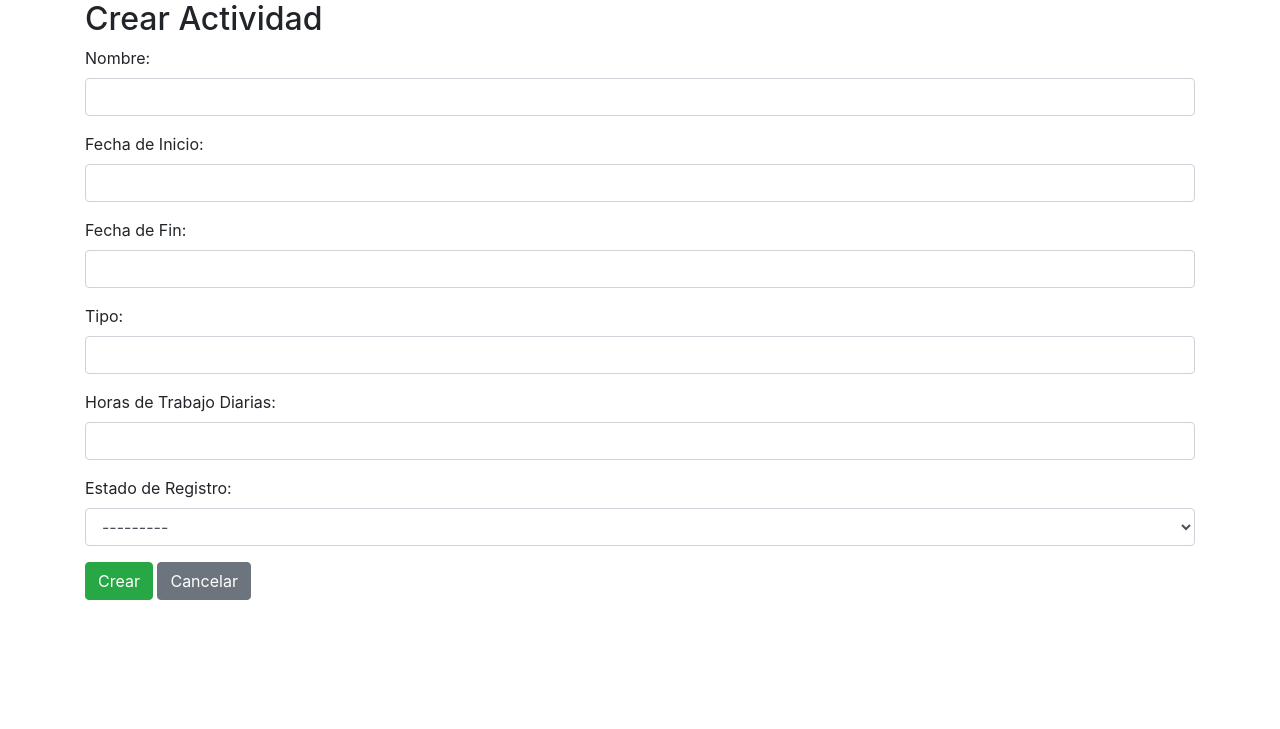
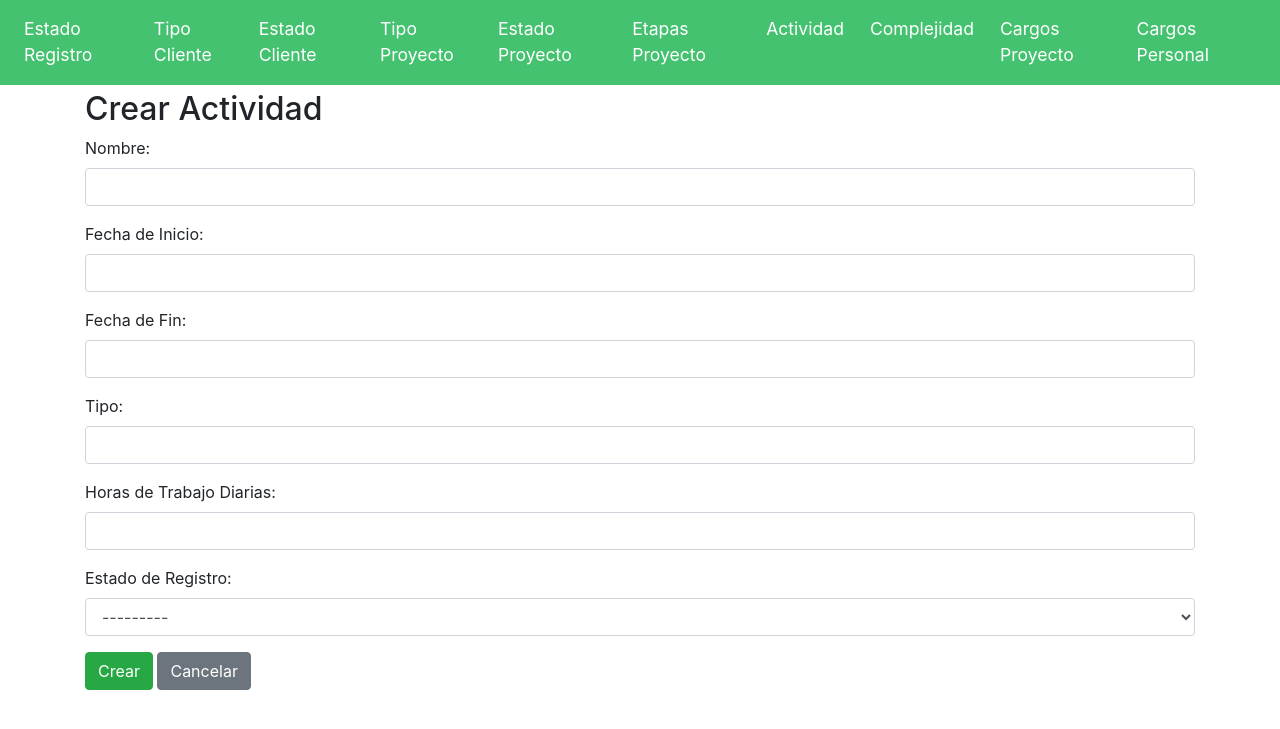
Before and after one commit to YeyderJHJL/PROYECTO_BBDD, a Django app: page /actividad/new/ in a window 1280 px wide. Shown: the top 729 px of the page. Run offline with Django 5.2, Linux system fonts and the light colour scheme; tables that the repository leaves empty hold one stand-in row (values such as "Sample post"); some libraries are stand-ins or nearby versions.

Commit message:
establecimiento de menú

```diff
--- a/proyect_gestion/app_software/models.py
+++ b/proyect_gestion/app_software/models.py
@@ -13,7 +13,7 @@
     def __str__(self):
         return self.estregnom
 
-class TipoCliente(models.Model):
+class TipoCliente(models.Model): # listo
     tipclicod = models.AutoField(db_column='TipCliCod', primary_key=True, verbose_name="Código")
     tipclinom = models.CharField(db_column='TipCliNom', max_length=60, verbose_name="Nombre")
     tipcliestreg = models.CharField(db_column='TipCliEstReg', max_length=20, blank=True, null=True, verbose_name="Estado de Registro")
@@ -26,7 +26,7 @@
     def __str__(self):
         return self.tipclinom
 
-class EstadoCliente(models.Model):
+class EstadoCliente(models.Model): # listo
     estclicod = models.AutoField(db_column='EstCliCod', primary_key=True, verbose_name="Código")
     estclinom = models.CharField(db_column='EstCliNom', max_length=60, verbose_name="Nombre")
     estcliestreg = models.CharField(db_column='EstCliEstReg', max_length=20, blank=True, null=True, verbose_name="Estado de Registro")
@@ -39,7 +39,7 @@
     def __str__(self):
         return f"{self.estclinom}"
 
-class Cliente(models.Model): # listo
+class Cliente(models.Model):
     clidni = models.IntegerField(db_column='CliDni', primary_key=True, verbose_name="DNI")
     clinom = models.CharField(db_column='CliNom', max_length=100, verbose_name="Nombre")
     clifecing = models.DateField(db_column='CliFecIng', blank=True, null=True, verbose_name="Fecha de Ingreso")
@@ -99,7 +99,7 @@
     def __str__(self):
         return f"{self.percod} - {self.carpercod}"
 
-class TipoProyecto(models.Model):
+class TipoProyecto(models.Model): # listo
     tipprocod = models.AutoField(db_column='TipProCod', primary_key=True, verbose_name="Código")
     tippronom = models.CharField(db_column='TipProNom', max_length=60, verbose_name="Nombre")
     estregcod = models.ForeignKey(EstadoRegistro, on_delete=models.PROTECT, db_column='EstRegCod', verbose_name="Estado de Registro")
@@ -112,7 +112,7 @@
     def __str__(self):
         return self.tippronom
 
-class EstadoProyecto(models.Model):
+class EstadoProyecto(models.Model): # listo
     estprocod = models.AutoField(db_column='EstProCod', primary_key=True, verbose_name="Código")
     estpronom = models.CharField(db_column='EstProNom', max_length=60, verbose_name="Nombre")
     estregcod = models.ForeignKey(EstadoRegistro, on_delete=models.PROTECT, db_column='EstRegCod', verbose_name="Estado de Registro")
@@ -125,7 +125,7 @@
     def __str__(self):
         return self.estpronom
 
-class EtapasProyecto(models.Model):
+class EtapasProyecto(models.Model): # listo
     etaprocod = models.AutoField(db_column='EtaProCod', primary_key=True, verbose_name="Código")
     etapronom = models.CharField(db_column='EtaProNom', max_length=60, verbose_name="Nombre")
     etaprofecreg = models.DateTimeField(db_column='EtaProFecReg', blank=True, null=True, verbose_name="Fecha de Registro")
--- a/proyect_gestion/app_software/templates/base.html
+++ b/proyect_gestion/app_software/templates/base.html
@@ -5,8 +5,72 @@
     <meta name="viewport" content="width=device-width, initial-scale=1.0">
     <title>Gestión de Estado Registro</title>
     <link href="https://stackpath.bootstrapcdn.com/bootstrap/4.5.2/css/bootstrap.min.css" rel="stylesheet">
+    <style>
+        body {
+            padding-top: 70px;
+        }
+        .navbar-brand {
+            font-weight: bold;
+            color: #ffffff !important;
+        }
+        .navbar {
+            background-color: #44c270;
+        }
+        .nav-link {
+            color: #ffffff !important;
+            font-size: 1.1rem;
+        }
+        .nav-link:hover {
+            color: #d4d4d4 !important;
+        }
+        .container {
+            padding-top: 20px;
+        }
+        .nav-item {
+            margin-right: 10px;
+        }
+    </style>
 </head>
 <body>
+    <nav class="navbar navbar-expand-lg fixed-top">
+        <button class="navbar-toggler" type="button" data-toggle="collapse" data-target="#navbarNav" aria-controls="navbarNav" aria-expanded="false" aria-label="Toggle navigation">
+            <span class="navbar-toggler-icon"></span>
+        </button>
+        <div class="collapse navbar-collapse" id="navbarNav">
+            <ul class="navbar-nav">
+                <li class="nav-item">
+                    <a class="nav-link" href="{% url 'estado_registro_list' %}">Estado Registro</a>
+                </li>
+                <li class="nav-item">
+                    <a class="nav-link" href="{% url 'tipo_cliente_list' %}">Tipo Cliente</a>
+                </li>
+                <li class="nav-item">
+                    <a class="nav-link" href="{% url 'estado_cliente_list' %}">Estado Cliente</a>
+                </li>
+                <li class="nav-item">
+                    <a class="nav-link" href="{% url 'tipo_proyecto_list' %}">Tipo Proyecto</a>
+                </li>
+                <li class="nav-item">
+                    <a class="nav-link" href="{% url 'estado_proyecto_list' %}">Estado Proyecto</a>
+                </li>
+                <li class="nav-item">
+                    <a class="nav-link" href="{% url 'etapas_proyecto_list' %}">Etapas Proyecto</a>
+                </li>
+                <li class="nav-item">
+                    <a class="nav-link" href="{% url 'actividad_list' %}">Actividad</a>
+                </li>
+                <li class="nav-item">
+                    <a class="nav-link" href="{% url 'complejidad_list' %}">Complejidad</a>
+                </li>
+                <li class="nav-item">
+                    <a class="nav-link" href="{% url 'cargos_proyecto_list' %}">Cargos Proyecto</a>
+                </li>
+                <li class="nav-item">
+                    <a class="nav-link" href="{% url 'cargos_personal_list' %}">Cargos Personal</a>
+                </li>
+            </ul>
+        </div>
+    </nav>
     <div class="container">
         {% block content %}
         {% endblock %}
```
